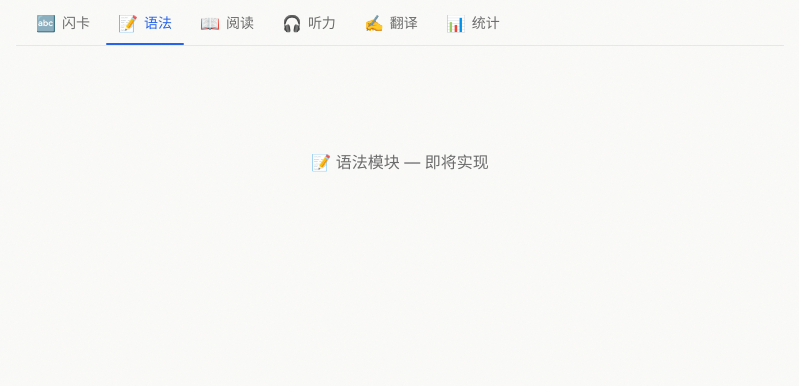
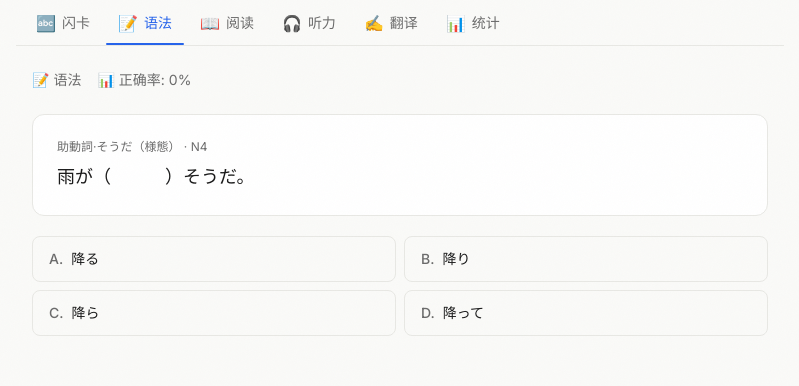
Before and after one commit to ws20061024sd-ai/XOLN_WEB, a Next.js app in the folder site/: page /works/japanese in a window 1280 px wide. Both pictures are taken after a click on the button "📝 语法". Shown: the part 176-562 px from the top of the page, without its empty margins (240-1039 px from the left). Built offline with nearby package versions, Linux system fonts and the light colour scheme; no server answers.

Commit message:
feat: add grammar quiz module with error tracking

```diff
--- /dev/null
+++ b/site/src/app/works/japanese/components/GrammarModule.tsx
@@ -0,0 +1,121 @@
+"use client";
+import { useState, useCallback } from "react";
+import { motion, AnimatePresence } from "motion/react";
+import { grammarQuestions } from "../lib/data/grammar";
+import { useProgress } from "../hooks/useProgress";
+import { storage } from "../lib/supabase";
+
+interface QuizRecord {
+  questionId: string;
+  isCorrect: boolean;
+  date: string;
+}
+
+export default function GrammarModule() {
+  const [currentIndex, setCurrentIndex] = useState(0);
+  const [selected, setSelected] = useState<number | null>(null);
+  const [showResult, setShowResult] = useState(false);
+  const [correctCount, setCorrectCount] = useState(0);
+  const [totalAnswered, setTotalAnswered] = useState(0);
+  const { markActivity } = useProgress();
+
+  const question = grammarQuestions[currentIndex % grammarQuestions.length];
+  const isCorrect = selected === question.answer;
+
+  const handleSelect = useCallback(async (index: number) => {
+    if (showResult) return;
+    setSelected(index);
+    setShowResult(true);
+    setTotalAnswered(n => n + 1);
+    if (index === question.answer) setCorrectCount(n => n + 1);
+    markActivity();
+
+    // 存错题
+    if (index !== question.answer) {
+      const record: QuizRecord = {
+        questionId: question.id,
+        isCorrect: false,
+        date: new Date().toISOString(),
+      };
+      const existing = await storage.get<QuizRecord[]>("grammar_errors") ?? [];
+      existing.push(record);
+      await storage.set("grammar_errors", existing);
+    }
+  }, [showResult, question, markActivity]);
+
+  const nextQuestion = () => {
+    setSelected(null);
+    setShowResult(false);
+    setCurrentIndex(i => (i + 1) % grammarQuestions.length);
+  };
+
+  return (
+    <div className="flex flex-col gap-6">
+      <div className="flex items-center gap-4 text-sm text-[var(--text-muted)]">
+        <span>📝 语法</span>
+        <span>📊 正确率: {totalAnswered > 0 ? Math.round(correctCount / totalAnswered * 100) : 0}%</span>
+      </div>
+
+      <AnimatePresence mode="wait">
+        <motion.div
+          key={question.id + currentIndex}
+          initial={{ opacity: 0, y: 10 }}
+          animate={{ opacity: 1, y: 0 }}
+          exit={{ opacity: 0, y: -10 }}
+          transition={{ duration: 0.15 }}
+          className="flex flex-col gap-5"
+        >
+          {/* 题目 */}
+          <div className="rounded-xl border border-[var(--border)] bg-[var(--bg-card)] p-6">
+            <p className="text-xs text-[var(--text-muted)] mb-2">{question.knowledgePoint} · {question.jlptLevel}</p>
+            <p className="text-lg font-medium text-[var(--text)]">{question.question}</p>
+          </div>
+
+          {/* 选项 */}
+          <div className="grid grid-cols-1 gap-2 sm:grid-cols-2">
+            {question.options.map((opt, i) => {
+              let borderClass = "border-[var(--border)]";
+              if (showResult) {
+                if (i === question.answer) borderClass = "border-green-400 bg-green-50 dark:border-green-700 dark:bg-green-950";
+                else if (i === selected && !isCorrect) borderClass = "border-red-400 bg-red-50 dark:border-red-700 dark:bg-red-950";
+              }
+              return (
+                <button
+                  key={i}
+                  onClick={() => handleSelect(i)}
+                  disabled={showResult}
+                  className={`rounded-lg border px-4 py-3 text-left text-sm font-medium transition-colors ${borderClass} ${
+                    !showResult ? "hover:border-[var(--accent)] cursor-pointer" : "cursor-default"
+                  }`}
+                >
+                  <span className="text-[var(--text-muted)] mr-2">{String.fromCharCode(65 + i)}.</span>
+                  <span className="text-[var(--text)]">{opt}</span>
+                </button>
+              );
+            })}
+          </div>
+
+          {/* 解析 */}
+          {showResult && (
+            <motion.div
+              initial={{ opacity: 0, height: 0 }}
+              animate={{ opacity: 1, height: "auto" }}
+              className="rounded-xl border border-[var(--border)] bg-[var(--bg-card)] p-5"
+            >
+              <p className="font-semibold text-sm mb-2">
+                {isCorrect ? "✅ 正确！" : "❌ 错误"}
+              </p>
+              <p className="text-sm text-[var(--text)] leading-relaxed">{question.explanation}</p>
+              <button
+                onClick={nextQuestion}
+                className="mt-4 rounded-lg bg-[var(--accent)] px-4 py-2 text-sm font-medium text-white transition-opacity hover:opacity-90"
+              >
+                下一题
+              </button>
+            </motion.div>
+          )}
+        </motion.div>
+      </AnimatePresence>
+    </div>
+  );
+}
--- a/site/src/app/works/japanese/page.tsx
+++ b/site/src/app/works/japanese/page.tsx
@@ -4,11 +4,10 @@ import { AnimatePresence, motion } from "motion/react";
 import TabBar from "./components/TabBar";
 import BottomStatusBar from "./components/BottomStatusBar";
 import FlashcardModule from "./components/FlashcardModule";
+import GrammarModule from "./components/GrammarModule";
 import { useProgress } from "./hooks/useProgress";
 
 const PLACEHOLDER = "text-center text-[var(--text-muted)] py-20";
-
-function GrammarModule() { return <div className={PLACEHOLDER}>📝 语法模块 — 即将实现</div>; }
 function ReadingModule() { return <div className={PLACEHOLDER}>📖 阅读模块 — 即将实现</div>; }
 function ListeningModule() { return <div className={PLACEHOLDER}>🎧 听力模块 — 即将实现</div>; }
 function TranslateModule() { return <div className={PLACEHOLDER}>✍️ 翻译模块 — 即将实现</div>; }
```
